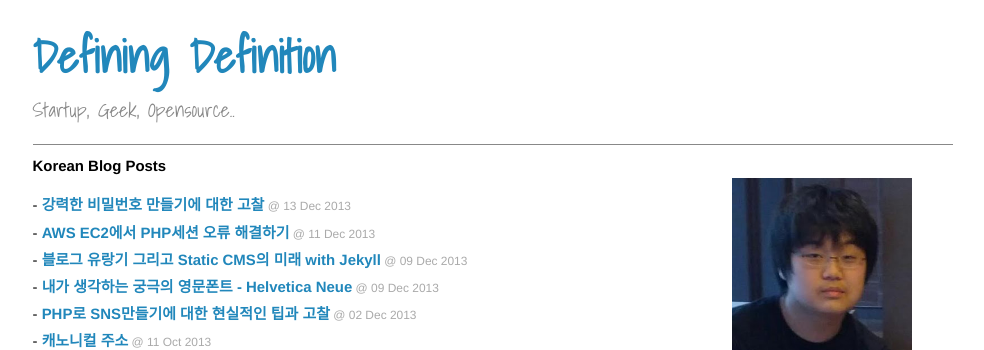
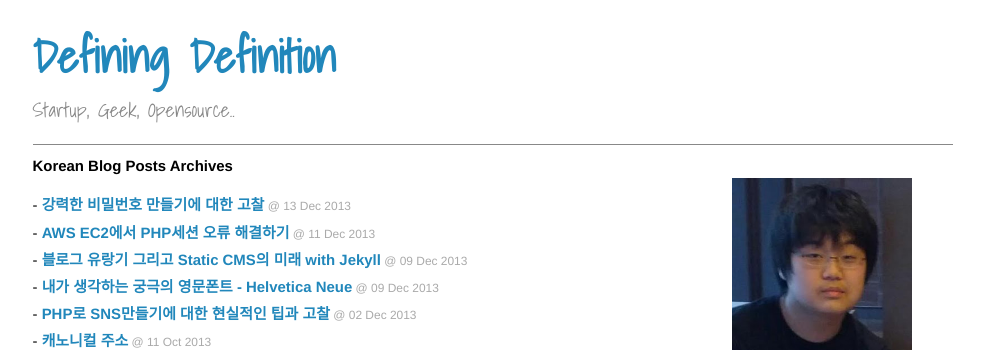
Before and after one commit to Gorski4123/openhiun.github.com, a Jekyll site: the page built from _posts/2013-12-17-k.md, in a window 1280 px wide. Shown: the top 350 px of the page, without its empty margins (160-1144 px from the left). Built offline with Jekyll 4.4.1, drawn with Linux system fonts in a browser that asks for light colours; Markdown is read by kramdown in place of the engine named in the settings.

Commit message:
Update 2013-12-17-k.md

```diff
--- a/_posts/2013-12-17-k.md
+++ b/_posts/2013-12-17-k.md
@@ -6,7 +6,7 @@ permalink: /k
 ---
 
 <div id="home">
-  <h1>Korean Blog Posts</h1>
+  <h1>Korean Blog Posts Archives</h1>
   <ul class="posts">
     {% for post in site.categories.k %}
       <li>- <a href="{{ post.url }}">{{ post.title }}</a><span> &#64; {{ post.date | date_to_string }}</span></li>
```
